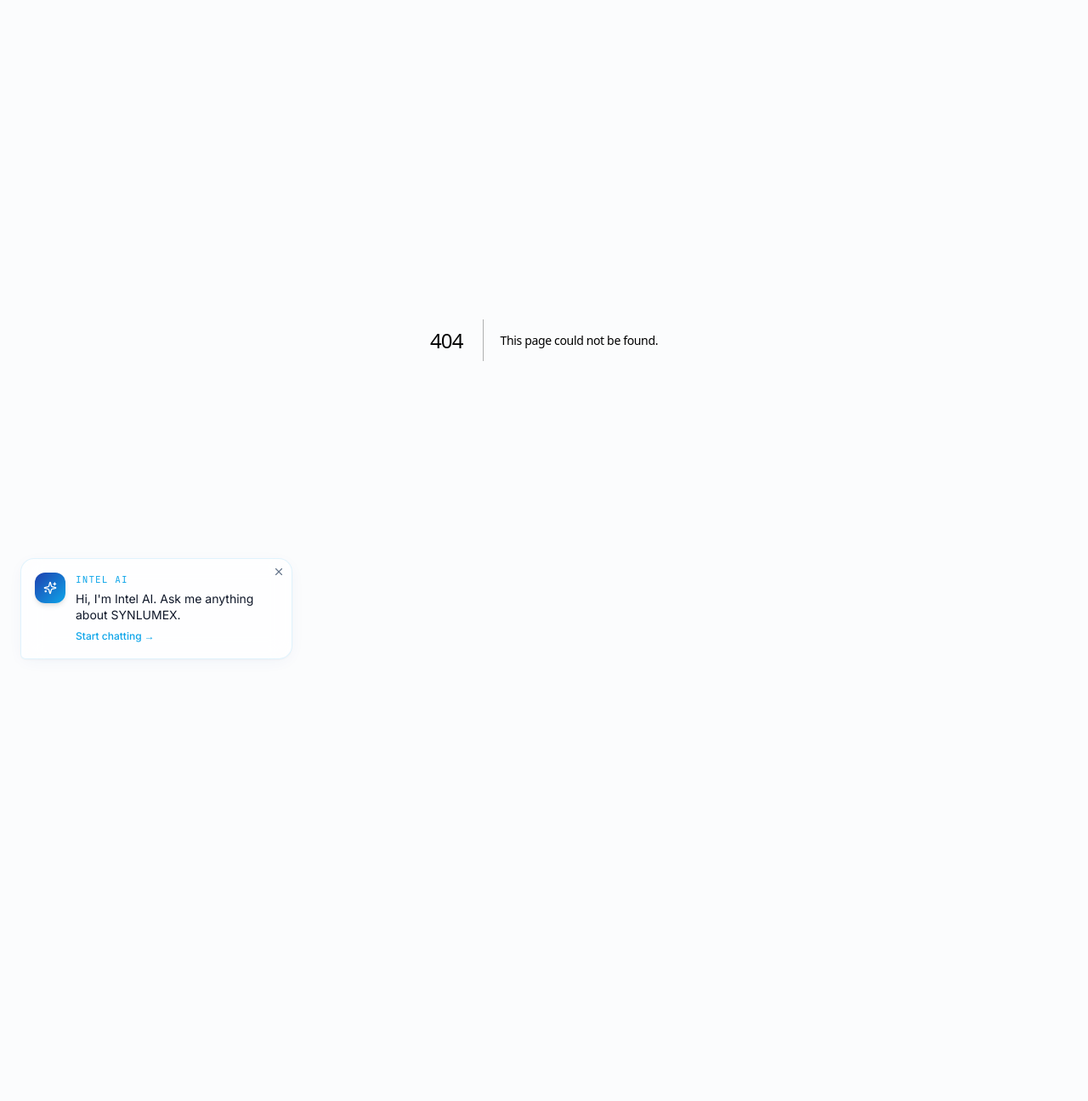
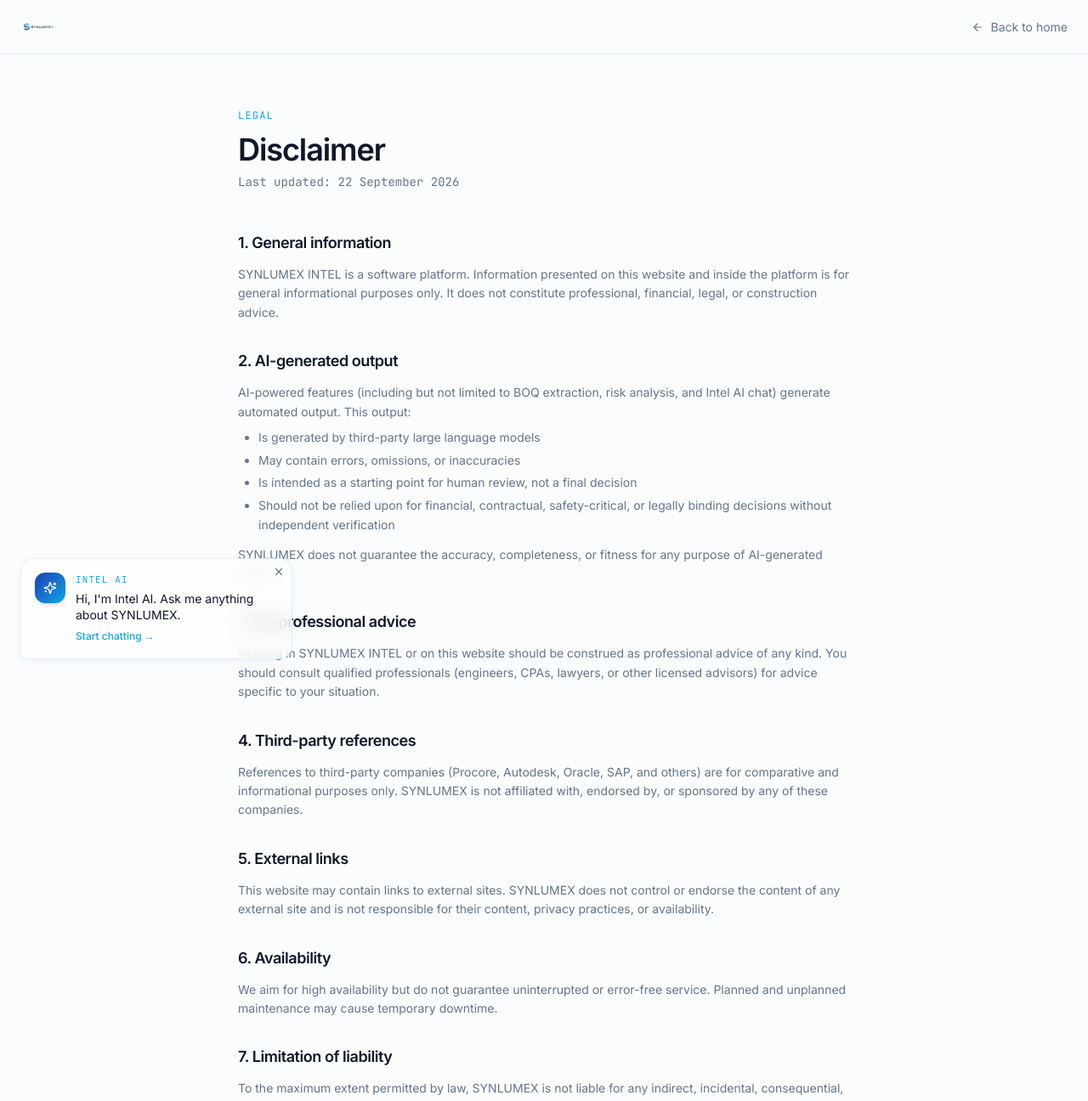
Before and after one commit to Collabify-org/synlumex-intel, a Next.js app: page /disclaimer in a window 1280 px wide. Before the commit this address had no page. Shown: the top 1296 px of the page at 85% size. Before the commit the page ends 800 px from the top, so only its background shows below. Built offline with nearby package versions, Linux system fonts and the light colour scheme.

Commit message:
Create page.tsx

```diff
--- /dev/null
+++ b/app/disclaimer/page.tsx
@@ -0,0 +1,152 @@
+import Link from 'next/link';
+import { Logo } from '@/components/brand/logo';
+import { ArrowLeft } from 'lucide-react';
+
+export const metadata = {
+  title: 'Disclaimer — SYNLUMEX INTEL',
+  description: 'Important disclaimers regarding the use of SYNLUMEX INTEL.'
+};
+
+export default function DisclaimerPage() {
+  return (
+    <div className="min-h-screen bg-background">
+      <nav className="sticky top-0 z-40 h-16 border-b border-border bg-background/80 backdrop-blur-lg">
+        <div className="max-w-7xl mx-auto h-full px-6 flex items-center justify-between">
+          <Link href="/" className="group flex items-center">
+            <Logo size={28} interactive />
+          </Link>
+          <Link
+            href="/"
+            className="text-sm text-muted-foreground hover:text-foreground flex items-center gap-2"
+          >
+            <ArrowLeft className="h-3.5 w-3.5" /> Back to home
+          </Link>
+        </div>
+      </nav>
+
+      <div className="max-w-3xl mx-auto px-6 py-16">
+        <div className="text-xs font-mono tracking-widest text-brand-cyan uppercase mb-3">
+          LEGAL
+        </div>
+        <h1 className="text-3xl md:text-4xl font-semibold tracking-[-0.03em] mb-2">
+          Disclaimer
+        </h1>
+        <p className="text-sm text-muted-foreground font-mono mb-12">
+          Last updated: 22 September 2026
+        </p>
+
+        <div className="space-y-8 text-sm leading-relaxed text-muted-foreground">
+          <section>
+            <h2 className="text-lg font-semibold text-foreground mb-3">
+              1. General information
+            </h2>
+            <p>
+              SYNLUMEX INTEL is a software platform. Information presented on this website and
+              inside the platform is for general informational purposes only. It does not
+              constitute professional, financial, legal, or construction advice.
+            </p>
+          </section>
+
+          <section>
+            <h2 className="text-lg font-semibold text-foreground mb-3">
+              2. AI-generated output
+            </h2>
+            <p>
+              AI-powered features (including but not limited to BOQ extraction, risk analysis, and
+              Intel AI chat) generate automated output. This output:
+            </p>
+            <ul className="list-disc pl-6 mt-2 space-y-1">
+              <li>Is generated by third-party large language models</li>
+              <li>May contain errors, omissions, or inaccuracies</li>
+              <li>Is intended as a starting point for human review, not a final decision</li>
+              <li>
+                Should not be relied upon for financial, contractual, safety-critical, or legally
+                binding decisions without independent verification
+              </li>
+            </ul>
+            <p className="mt-3">
+              SYNLUMEX does not guarantee the accuracy, completeness, or fitness for any purpose
+              of AI-generated output.
+            </p>
+          </section>
+
+          <section>
+            <h2 className="text-lg font-semibold text-foreground mb-3">
+              3. No professional advice
+            </h2>
+            <p>
+              Nothing in SYNLUMEX INTEL or on this website should be construed as professional
+              advice of any kind. You should consult qualified professionals (engineers, CPAs,
+              lawyers, or other licensed advisors) for advice specific to your situation.
+            </p>
+          </section>
+
+          <section>
+            <h2 className="text-lg font-semibold text-foreground mb-3">
+              4. Third-party references
+            </h2>
+            <p>
+              References to third-party companies (Procore, Autodesk, Oracle, SAP, and others) are
+              for comparative and informational purposes only. SYNLUMEX is not affiliated with,
+              endorsed by, or sponsored by any of these companies.
+            </p>
+          </section>
+
+          <section>
+            <h2 className="text-lg font-semibold text-foreground mb-3">
+              5. External links
+            </h2>
+            <p>
+              This website may contain links to external sites. SYNLUMEX does not control or
+              endorse the content of any external site and is not responsible for their content,
+              privacy practices, or availability.
+            </p>
+          </section>
+
+          <section>
+            <h2 className="text-lg font-semibold text-foreground mb-3">
+              6. Availability
+            </h2>
+            <p>
+              We aim for high availability but do not guarantee uninterrupted or error-free
+              service. Planned and unplanned maintenance may cause temporary downtime.
+            </p>
+          </section>
+
+          <section>
+            <h2 className="text-lg font-semibold text-foreground mb-3">
+              7. Limitation of liability
+            </h2>
+            <p>
+              To the maximum extent permitted by law, SYNLUMEX is not liable for any indirect,
+              incidental, consequential, or punitive damages arising from the use of the platform
+              or reliance on information provided on this website.
+            </p>
+          </section>
+
+          <section>
+            <h2 className="text-lg font-semibold text-foreground mb-3">
+              8. Contact
+            </h2>
+            <p>
+              Questions?{' '}
+              <a href="mailto:abdul@synlumexai.com" className="text-brand-cyan hover:underline">
+                abdul@synlumexai.com
+              </a>{' '}
+              · WhatsApp +91 93907 85041
+            </p>
+          </section>
+        </div>
+
+        <div className="mt-16 pt-8 border-t border-border flex flex-wrap items-center gap-4 text-xs text-muted-foreground font-mono">
+          <Link href="/" className="hover:text-foreground">Home</Link>
+          <Link href="/privacy" className="hover:text-foreground">Privacy</Link>
+          <Link href="/terms" className="hover:text-foreground">Terms</Link>
+          <Link href="/refund" className="hover:text-foreground">Refund</Link>
+          <Link href="/about" className="hover:text-foreground">About</Link>
+          <Link href="/contact" className="hover:text-foreground">Contact</Link>
+        </div>
+      </div>
+    </div>
+  );
+}
```
